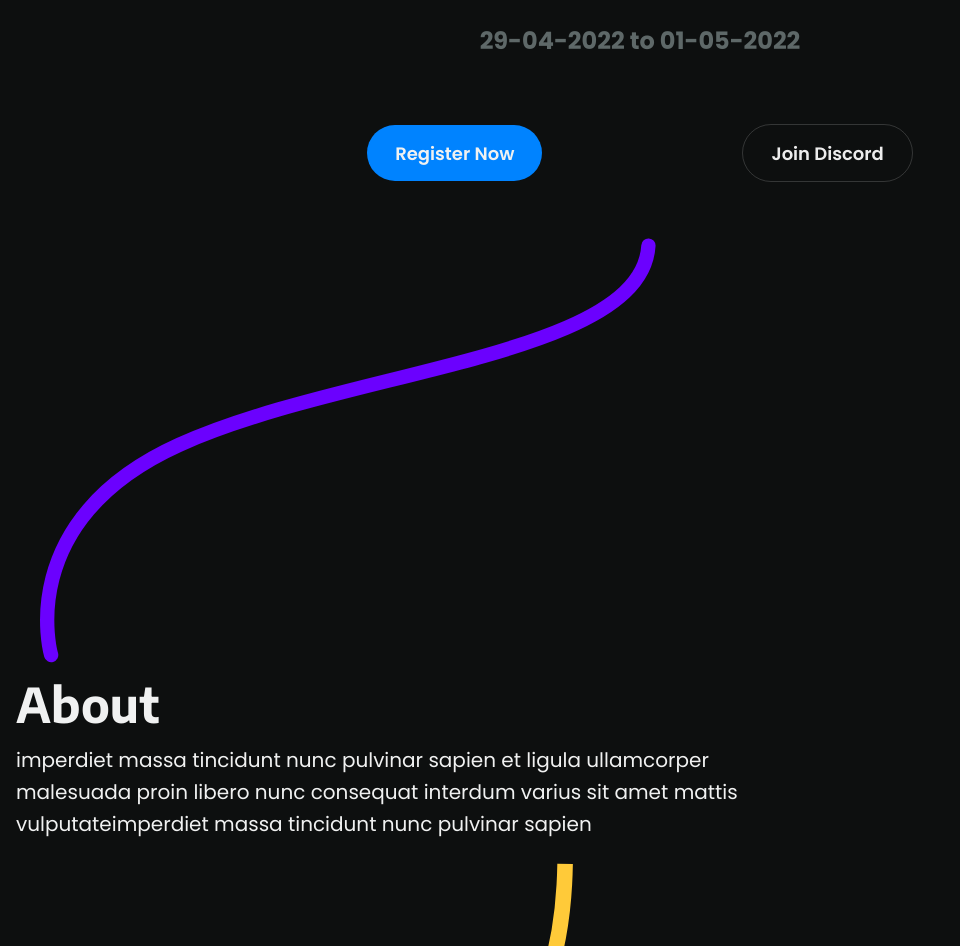
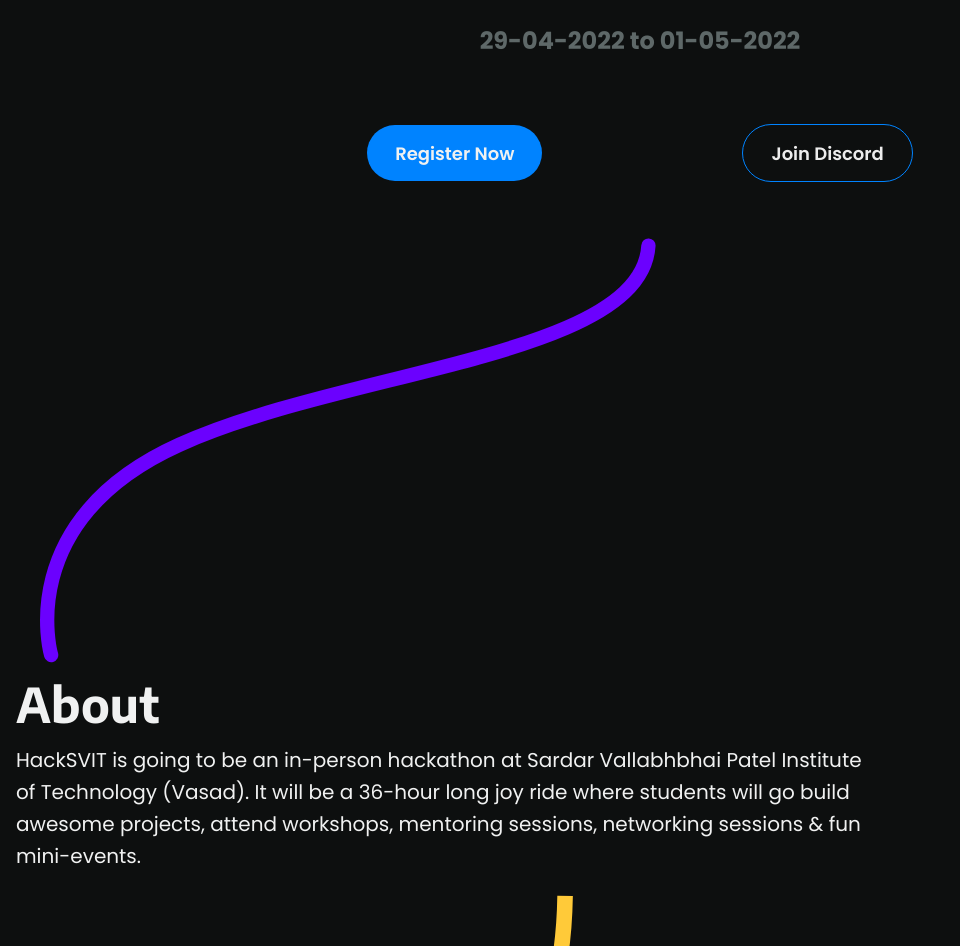
Before and after one commit to hcs-user/HackSVIT-22, a Next.js app: page / in a window 1280 px wide. Shown: the part 386-1332 px from the top of the page, without its empty margins (0-960 px from the left). Built offline with nearby package versions, Linux system fonts and the light colour scheme.

Commit message:
button style

```diff
--- a/src/pages/index.tsx
+++ b/src/pages/index.tsx
@@ -1,5 +1,6 @@
 import { Box, Button, Container, Flex, Heading, HStack, Text, VStack } from "@chakra-ui/react";
 import Logo from "@components/Logo";
+import { OpenDoodle } from "@components/svgs";
 
 export default function Home() {
 	return (
@@ -29,7 +30,12 @@
 							}}>
 							Register Now
 						</Button>
-						<Button variant={'outline'} rounded={'full'} fontSize={'lg'} p={7}>
+						<Button variant={'outline'} rounded={'full'} fontSize={'lg'} p={7} borderColor="blue.400"
+							_focus={{
+								border: "1px",
+								borderColor: "blue.400",
+							}}
+						>
 							Join Discord
 						</Button>
 					</HStack>
@@ -48,7 +54,7 @@
 				</Heading>
 				<Flex flexDir={["column", null, "row"]} align="center">
 					<Text fontSize="xl">
-						imperdiet massa tincidunt nunc pulvinar sapien et ligula ullamcorper malesuada proin libero nunc consequat interdum varius sit amet mattis vulputateimperdiet massa tincidunt nunc pulvinar sapien
+						HackSVIT is going to be an in-person hackathon at Sardar Vallabhbhai Patel Institute of Technology (Vasad). It will be a 36-hour long joy ride where students will go build awesome projects, attend workshops, mentoring sessions, networking sessions & fun mini-events.
 					</Text>
 					<Box h="full" rounded="xl" bg="gray.700" w="full"></Box>
 
```
